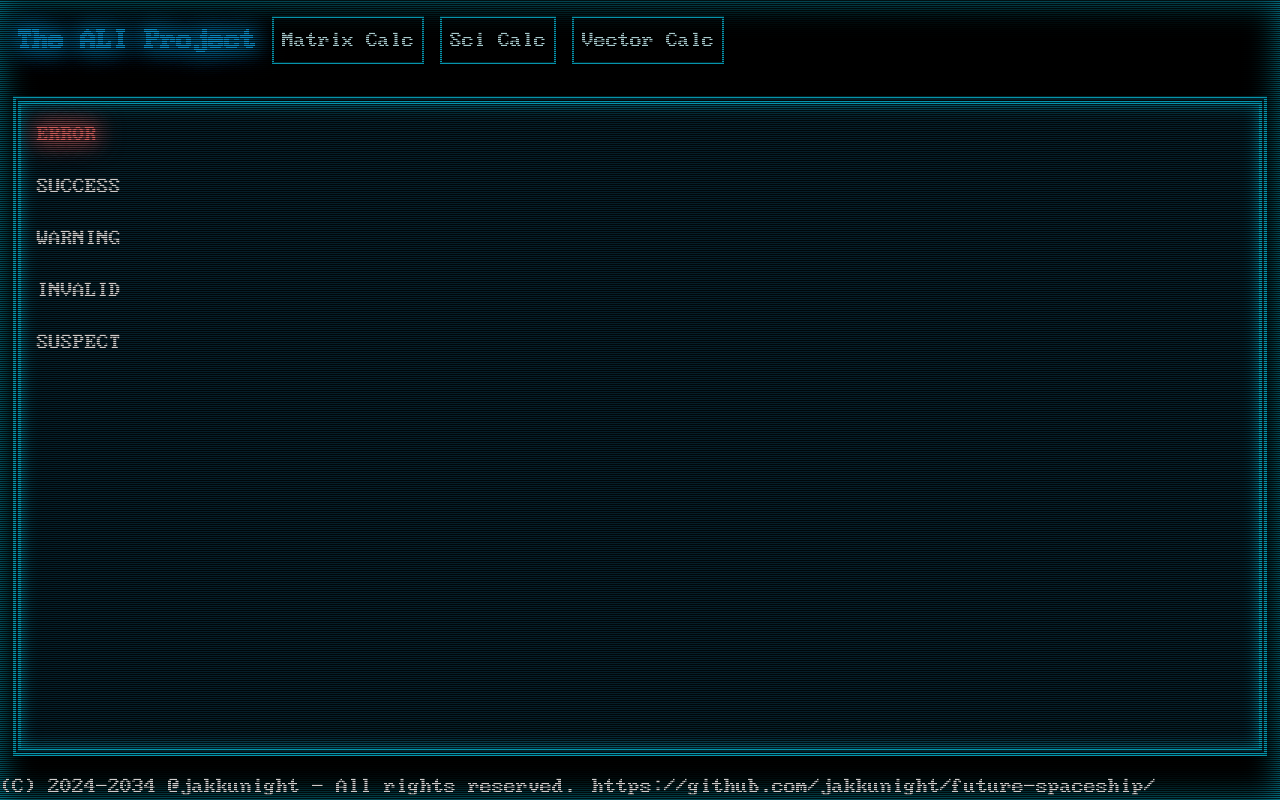
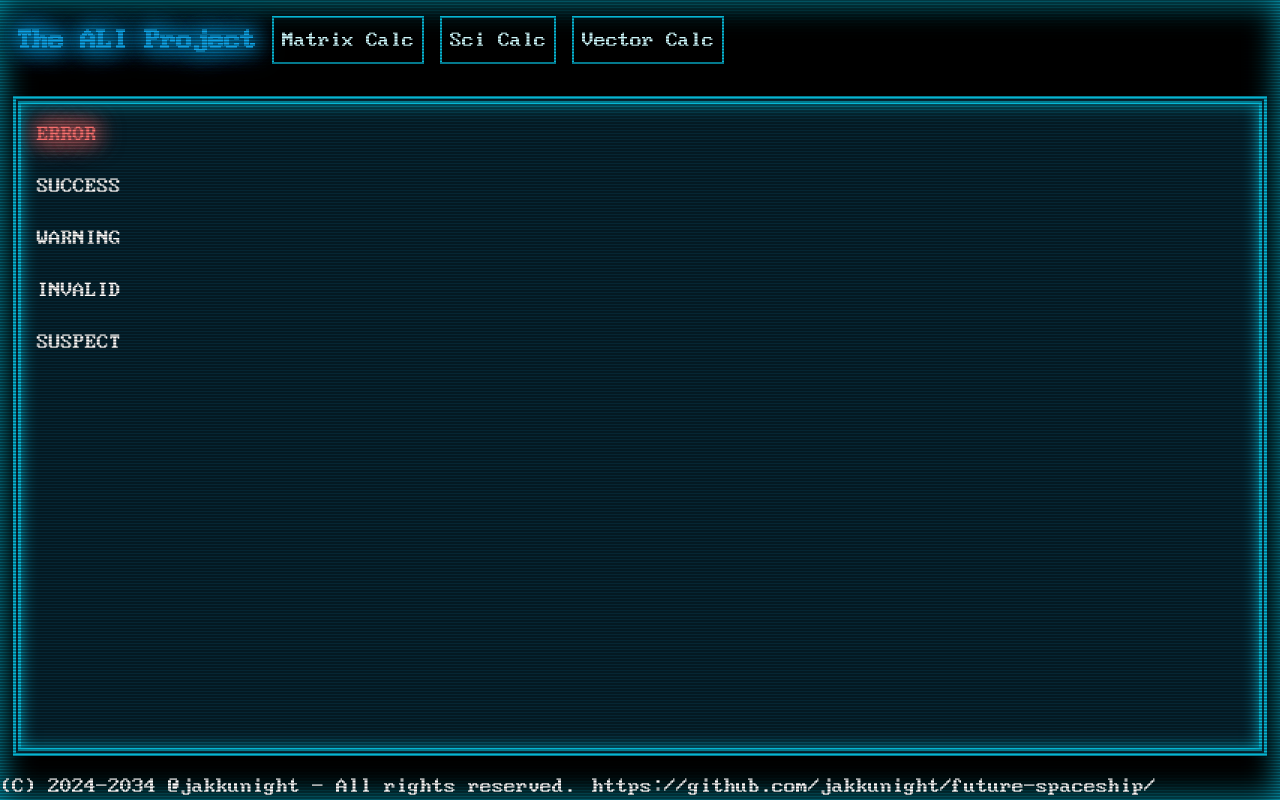
Before and after one commit to jakkunight/future-spaceship, a React (Vite) app: page / in a window 1280 px wide. Built offline with nearby package versions, Linux system fonts and the light colour scheme.

Commit message:
Add new custom plugins to tailwindcss config.

```diff
--- /dev/null
+++ b/src/tailwind-plugins/maskImagePlugin.js
@@ -0,0 +1,34 @@
+const maskImagePlugin = ({ matchUtilities, addUtilities, theme }) => {
+  matchUtilities({
+    mask: (value) => ({
+      maskImage: value
+    })
+  }, {
+      values: {
+        none: ""
+      }
+    });
+
+  addUtilities({
+    ".mask-repeat": {
+      maskRepeat: "repeat"
+    },
+    ".mask-no-repeat": {
+      maskRepeat: "repeat"
+    },
+    ".mask-luminance": {
+      maskMode: "luminance"
+    },
+    ".mask-alpha": {
+      maskMode: "alpha"
+    },
+    ".mask-cover": {
+      maskSize: "cover"
+    },
+    ".mask-contain": {
+      maskSize: "contain"
+    }
+  });
+};
+
+export default maskImagePlugin;
--- /dev/null
+++ b/src/tailwind-plugins/neonTextPlugin.js
@@ -0,0 +1,17 @@
+const neonTextPlugin = ({ theme, addUtilities }) => {
+  const neonTextUtility = {};
+  const colors = theme("colors");
+  for (let color in colors) {
+    if (typeof colors[color] === "object") {
+      for (let variant in colors[color]) {
+        neonTextUtility[`.neon-text-${color}-${variant}`] = {
+          textShadow: `0 0 20px ${colors[color][variant]}, 0 0 20px ${colors[color][variant]}, 0 0 30px ${colors[color][variant]}, 0 0 30px ${colors[color][variant]}`,
+          color: `${colors[color][variant]}`
+        }
+      }
+    }
+  }
+  addUtilities(neonTextUtility);
+};
+
+export default neonTextPlugin;
--- /dev/null
+++ b/src/tailwind-plugins/scanlineMaskPlugin.js
@@ -0,0 +1,17 @@
+const scanlineEffectPlugin = ({ theme, addUtilities }) => {
+  const scanlineEffectUtility = {};
+  const colors = theme("colors");
+  for (let color in colors) {
+    if (typeof colors[color] === "object") {
+      for (let variant in colors[color]) {
+        scanlineEffectUtility[`.scanlines-${color}-${variant}`] = {
+          maskImage: `linear-gradient(0deg, transparent 0%, black 25%, black 75%, transparent 100%)`,
+          maskSize: `100% 3px`
+        }
+      }
+    }
+  }
+  addUtilities(scanlineEffectUtility);
+};
+
+export default scanlineEffectPlugin;
--- a/tailwind.config.js
+++ b/tailwind.config.js
@@ -2,37 +2,9 @@
 
 const plugin = require("tailwindcss/plugin");
 
-const textShadowPlugin = ({ theme, addUtilities }) => {
-  const textShadowUtility = {};
-  const colors = theme("colors");
-  for (let color in colors) {
-    if (typeof colors[color] === "object") {
-      for (let variant in colors[color]) {
-        textShadowUtility[`.scanlines-${color}-${variant}`] = {
-          maskImage: `linear-gradient(#0000 10%, ${colors[color][variant]} 90%, #0000 100%)`,
-          maskSize: `100% 2px`
-        }
-      }
-    }
-  }
-  addUtilities(textShadowUtility);
-};
-
-const scanlinesPlugin = ({ theme, addUtilities }) => {
-  const scanlinesUtility = {};
-  const colors = theme("colors");
-  for (let color in colors) {
-    if (typeof colors[color] === "object") {
-      for (let variant in colors[color]) {
-        scanlinesUtility[`.neon-text-${color}-${variant}`] = {
-          textShadow: `0 0 20px ${colors[color][variant]}, 0 0 20px ${colors[color][variant]}, 0 0 30px ${colors[color][variant]}, 0 0 30px ${colors[color][variant]}`,
-          color: `${colors[color][variant]}`
-        }
-      }
-    }
-  }
-  addUtilities(scanlinesUtility);
-};
+import scanlineEffectPlugin from "./src/tailwind-plugins/scanlineMaskPlugin.js";
+import neonTextPlugin from "./src/tailwind-plugins/neonTextPlugin.js";
+import maskImagePlugin from "./src/tailwind-plugins/maskImagePlugin.js";
 
 export default {
   content: [
@@ -79,8 +51,8 @@ export default {
     },
   },
   plugins: [
-    plugin(scanlinesPlugin),
-    plugin(textShadowPlugin)
-
+    plugin(scanlineEffectPlugin),
+    plugin(neonTextPlugin),
+    plugin(maskImagePlugin),
   ],
 }
```
